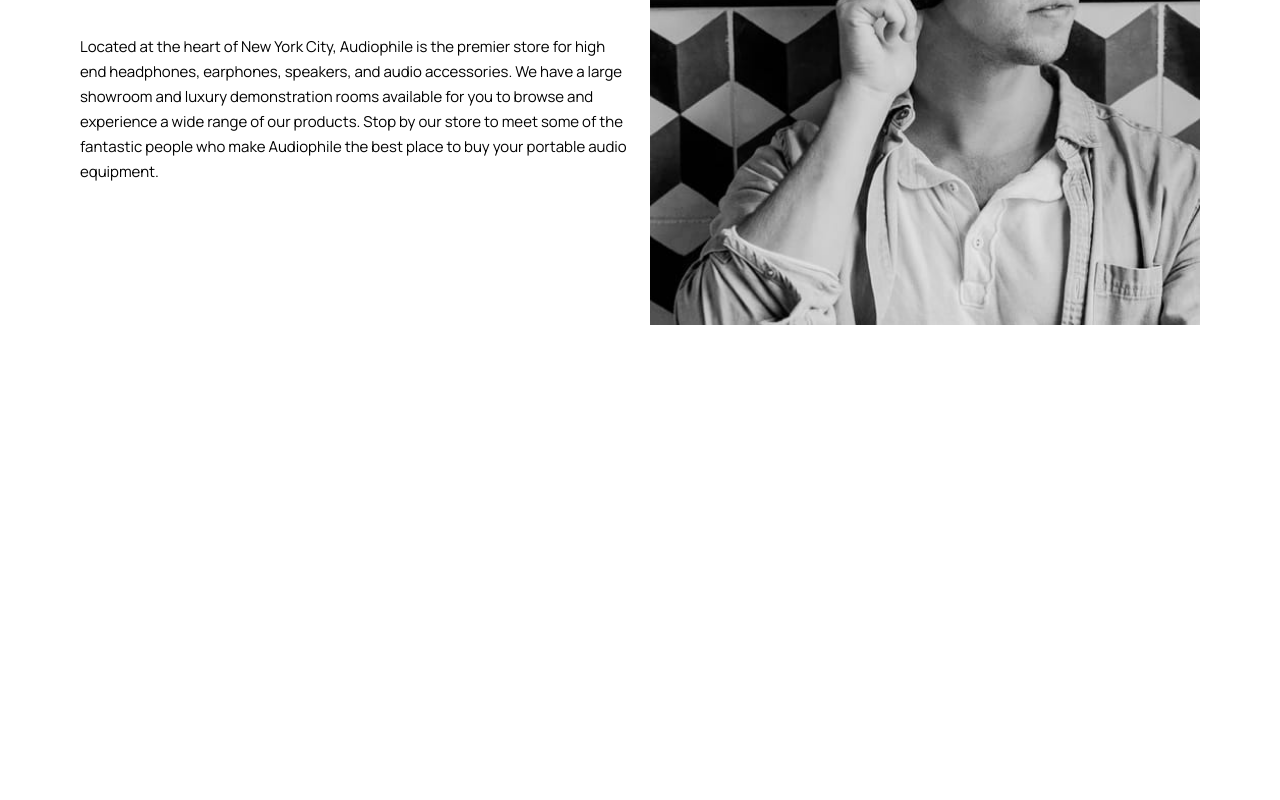
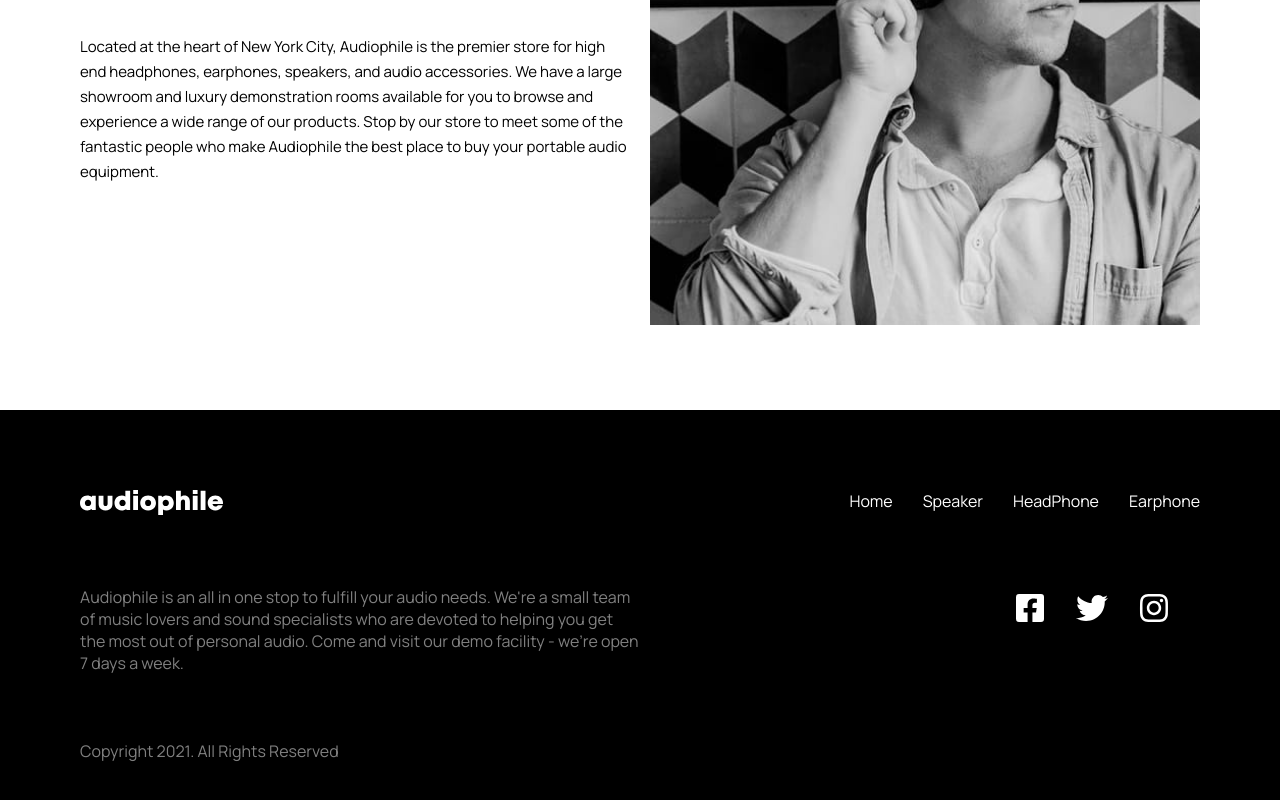
Before and after one commit to michael-2509/E-commerce, a React (Create React App) app: page / in a window 1280 px wide. Shown: the part 2795-3595 px from the top of the page. Before the commit the page ends 3205 px from the top, so only its background shows below. Built offline with nearby package versions, Linux system fonts and the light colour scheme.

Commit message:
implemented footer section

```diff
--- a/package.json
+++ b/package.json
@@ -8,7 +8,9 @@
     "@testing-library/user-event": "^13.5.0",
     "react": "^18.2.0",
     "react-dom": "^18.2.0",
+    "react-icons": "^4.4.0",
     "react-scripts": "5.0.1",
+    "styled-components": "^5.3.6",
     "web-vitals": "^2.1.4"
   },
   "scripts": {
--- /dev/null
+++ b/src/components/Footer/Footer.js
@@ -0,0 +1,61 @@
+import React from "react";
+
+import styled from "styled-components";
+
+import { FaFacebookSquare } from "react-icons/fa";
+import { FaTwitter } from "react-icons/fa";
+import { FaInstagram } from "react-icons/fa";
+
+import classes from "./Footer.module.css";
+
+import Logo from "../../Assets/icons/logo.svg";
+// import Facebook from "../../Assets/shared/desktop/icon-facebook.svg";
+// import twitter from "../../Assets/shared/desktop/icon-twitter.svg";
+// import instagram from "../../Assets/shared/desktop/icon-instagram.svg
+
+const Footer = () => {
+  const Facebook = styled(FaFacebookSquare)`
+    font-size: 2em;
+    margin-right: 30px;
+  `;
+
+  const Twitter = styled(FaTwitter)`
+    font-size: 2em;
+    margin-right: 30px;
+  `;
+
+  const Instagram = styled(FaInstagram)`
+    font-size: 2em;
+    margin-right: 30px;
+  `;
+
+  return (
+    <footer className={classes["footer"]}>
+      <div className={classes["footer-left"]}>
+        <img src={Logo} alt="logo" />
+        <p>
+          Audiophile is an all in one stop to fulfill your audio needs. We're a
+          small team of music lovers and sound specialists who are devoted to
+          helping you get the most out of personal audio. Come and visit our
+          demo facility - we’re open 7 days a week.
+        </p>
+        <p>Copyright 2021. All Rights Reserved</p>
+      </div>
+      <div>
+        <div className={classes["footer-right"]}>
+          <p>Home</p>
+          <p>Speaker</p>
+          <p>HeadPhone</p>
+          <p>Earphone</p>
+        </div>
+        <div className={classes["footer-icons"]}>
+          <Facebook />
+          <Twitter />
+          <Instagram />
+        </div>
+      </div>
+    </footer>
+  );
+};
+
+export default Footer;
--- /dev/null
+++ b/src/components/Footer/Footer.module.css
@@ -0,0 +1,34 @@
+.footer {
+    display: flex;
+    justify-content: space-between;
+    background-color: black;
+    padding: 5rem 5rem;
+}
+
+.footer-left {
+    flex-basis: 50%;
+}
+
+.footer > div > p {
+    opacity: .5;
+}
+
+.footer-left p{
+    padding-top: 50px;
+}
+
+
+.footer-right {
+    display: flex;
+    gap:30px;
+}
+
+.footer-right p{
+    margin-top: 0;
+}
+
+.footer-icons{
+    display: flex;
+    justify-content: flex-end;
+    padding-top: 4rem;
+}
--- a/src/pages/Home.js
+++ b/src/pages/Home.js
@@ -9,6 +9,7 @@ import yx1_earphone from "../Assets/home/desktop/image-earphones-yx1.jpg";
 import best_gear from "../Assets/shared/desktop/image-best-gear.jpg";
 
 import classes from "./Home.module.css";
+import Footer from "../components/Footer/Footer";
 
 const Home = () => {
   return (
@@ -104,6 +105,7 @@ const Home = () => {
           <img src={best_gear} alt="best-gear" />
         </div>
       </section>
+      <Footer />
     </Fragment>
   );
 };
```
Also changed, not shown: 1 other file (tests, documents, lock files or other folders).
